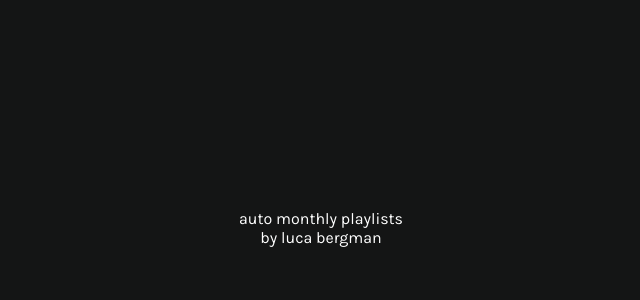
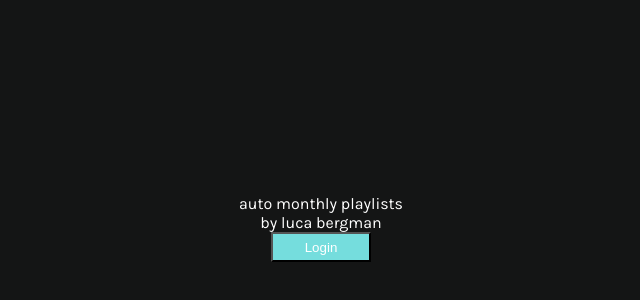
Before and after one commit to spark-156/Your-Monthly-Playlist, a React (Create React App) app in the folder frontend/: page / in a window 1280 px wide. Shown: the part 172-472 px from the top of the page, without its empty margins (319-959 px from the left). Built offline with nearby package versions, Linux system fonts and the light colour scheme; no server answers.

Commit message:
get User on frontend

```diff
--- /dev/null
+++ b/frontend/src/components/Button.tsx
@@ -0,0 +1,15 @@
+import React from "react";
+import { Colors } from "../lib/constants";
+
+
+
+export function Button({ onClick, children }: React.HTMLProps<HTMLButtonElement>) {
+  return <button onClick={onClick} style={{
+    width: "100px",
+    height: "30px",
+    backgroundColor: Colors.Blue,
+    color: Colors.White
+  }}>
+    {children}
+  </button>
+}
--- a/frontend/src/components/Home.tsx
+++ b/frontend/src/components/Home.tsx
@@ -1,6 +1,18 @@
+import { useEffect } from "react";
+import { axiosSpotifyInstance } from "../lib/axiosSpotifyInstance";
 import { Colors } from "../lib/constants";
+import { Button } from "./Button";
 
 export function Home() {
+  console.log(document.cookie)
+  useEffect(() => {
+    async function getUser() {
+      const response = await axiosSpotifyInstance.get("/me");
+      console.log(response.data)
+    };
+    getUser();
+  }, [])
+
   return <div style={{
     display: "grid",
     height: "100vh",
@@ -19,6 +31,7 @@ export function Home() {
     }}>
       <div style={{textAlign: "inherit"}}>auto monthly playlists</div>
       <div style={{textAlign: "inherit"}}>by luca bergman</div>
+      <Button onClick={() => window.location.href = "/api/v1/login"}>Login</Button>
     </div>
 
   </div>
```
